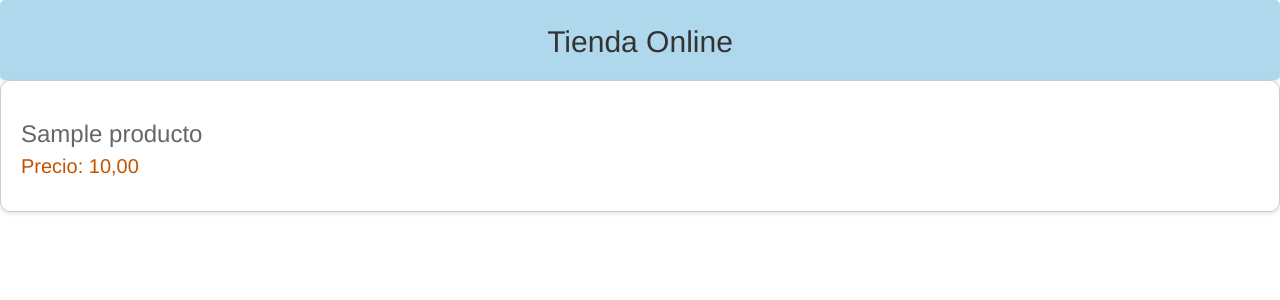
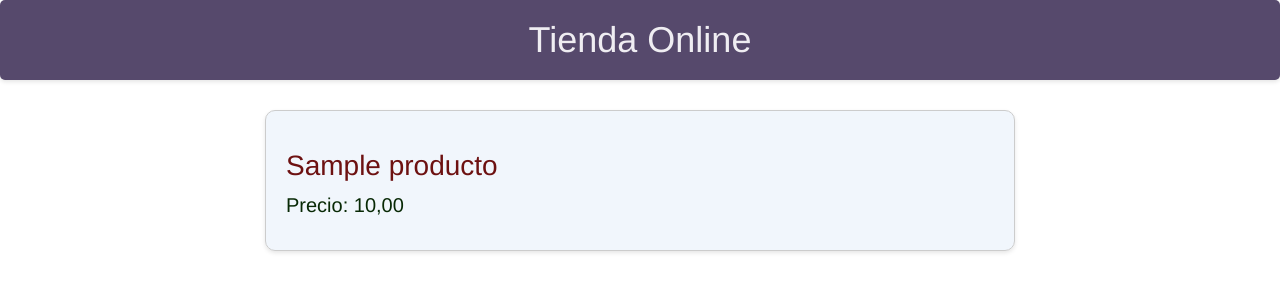
Before and after one commit to matizaidan/tienda_online, a Django app: page / in a window 1280 px wide. Shown: the top 300 px of the page. Run offline with Django 5.2, Linux system fonts and the light colour scheme; tables that the repository leaves empty hold one stand-in row (values such as "Sample post"); some libraries are stand-ins or nearby versions.

Commit message:
Base de Pagina Web - Tienda o Blog

```diff
--- a/tienda/static/css/tienda.css
+++ b/tienda/static/css/tienda.css
@@ -1,6 +1,12 @@
+html, body {
+    margin: 0;
+    padding: 0;
+}
+
+
 /* Estilos para el encabezado */
 header {
-    background-color: #55aad876; /* Color de fondo */
+    background-color: #56496c; /* Color de fondo */
     padding: 20px; /* Espaciado interno */
     box-shadow: 0 2px 4px rgba(0, 0, 0, 0.1); /* Sombra */
     border-radius: 5px; /* Bordes redondeados */
@@ -18,35 +24,71 @@ header h1 {
 
 /* Estilo para el título principal */
 h1 a {
-    color: #333; /* Color del texto */
-    font-size: 30px; /* Tamaño de fuente */
+    color: #efedf2; /* Color del texto */
+    font-size: 36px; /* Tamaño de fuente */
     text-align: center; /* Alineación del texto */
-    margin-top: 20px; /* Espacio superior */
+    margin-top: 30px; /* Espacio superior */
+    text-decoration: none !important; /* Quitar subrayado */
+    transition: color 0.3s ease; /* Transición suave del color */
 }
+
+/* Cambiar color al pasar el ratón */
+h1 a:hover {
+    color: #b0aeaeed; /* Nuevo color al pasar el ratón */
+}
+
 
 /* Estilo para los nombres de los productos */
 h2.producto-nombre {
-    color: #666; /* Color del texto */
-    font-size: 24px; /* Tamaño de fuente */
-    margin-bottom: 5px; /* Espacio inferior */
+    color: #6d1111; /* Color del texto */
+    font-size: 28px; /* Tamaño de fuente */
+    margin-bottom: 10px; /* Espacio inferior */
+    text-decoration: none;
 }
+
+/* Estilos para los nombres de los productos */
+h2.producto-nombre a {
+    color: #6d1111; /* Color del texto */
+    font-size: 28px; /* Tamaño de fuente */
+    margin-bottom: 10px; /* Espacio inferior */
+    text-decoration: none; /* Quitar subrayado */
+    transition: color 0.3s ease; /* Transición suave del color */
+}
+
+/* Cambiar color al pasar el ratón */
+h2.producto-nombre a:hover {
+    color: #9c5f5f7a; /* Nuevo color al pasar el ratón */
+}
+
 
 /* Estilo para los precios de los productos */
 p.producto-precio {
-    color: #C25100; /* Color del texto */
+    color: #052602fc; /* Color del texto */
     font-size: 20px; /* Tamaño de fuente */
+    margin-bottom: 10px; /* Espacio inferior */
+}
+
+/* Estilo para la descripción de los productos */
+p.producto-descripcion {
+    color: #666; /* Color del texto */
+    font-size: 20px; /* Tamaño de fuente */
+    line-height: 1.5; /* Altura de línea */
 }
 
 /* Estilo para el contenedor de cada producto */
 div.producto {
-    margin-bottom: 20px; /* Espacio inferior */
+    margin: 0 auto; /* Centrar horizontalmente */
+    max-width: 100%; /* Ancho máximo */
+    margin-top: 30px;
+    margin-bottom: 30px; /* Espacio inferior */
     padding: 20px; /* Espaciado interno */
-    border: 1px solid #ccc; /* Borde con color gris claro */
+    border: 1px solid #cccccc; /* Borde con color gris claro */
     border-radius: 10px; /* Bordes redondeados */
-    background-color: #fff; /* Color de fondo */
+    background-color: #d0e0f54b; /* Color de fondo */
     box-shadow: 0 2px 4px rgba(0, 0, 0, 0.1); /* Sombra */
     transition: box-shadow 0.3s ease; /* Transición suave */
 }
+
 
 /* Efecto de hover para resaltar los productos */
 div.producto:hover {
--- /dev/null
+++ b/tienda/templates/tienda/base.html
@@ -0,0 +1,29 @@
+{% load static %}
+<!DOCTYPE html>
+<html lang="es">
+<head>
+    <title>Tienda Online</title>
+    <meta charset="UTF-8">
+    <meta name="viewport" content="width=device-width, initial-scale=1.0"> <!-- Agregamos la etiqueta viewport -->
+    <link rel="stylesheet" href="//maxcdn.bootstrapcdn.com/bootstrap/3.2.0/css/bootstrap.min.css">
+    <link rel="stylesheet" href="//maxcdn.bootstrapcdn.com/bootstrap/3.2.0/css/bootstrap-theme.min.css">
+    <link rel="stylesheet" href="{% static 'css/tienda.css' %}">
+</head>
+<body>
+    <header>
+        <div class="container">
+            <h1><a href="/">Tienda Online</a></h1>
+        </div>
+    </header>
+    <div class="container">
+        <div class="row">
+            <div class="col-md-8 col-md-offset-2">
+                <div class="contenido"> <!-- Creamos un nuevo contenedor para el contenido -->
+                    {% block content %}
+                    {% endblock %}
+                </div>
+            </div>
+        </div>
+    </div>
+</body>
+</html>
--- a/tienda/templates/tienda/producto_list.html
+++ b/tienda/templates/tienda/producto_list.html
@@ -1,28 +1,14 @@
-{% load static %}
-<!DOCTYPE html>
-<html lang="es">
-<head>
-    <meta charset="UTF-8">
-    <meta name="viewport" content="width=device-width, initial-scale=1.0">
+{% extends 'tienda/base.html' %}
 
-    <link rel="stylesheet" href="//maxcdn.bootstrapcdn.com/bootstrap/3.2.0/css/bootstrap.min.css">
-    <link rel="stylesheet" href="//maxcdn.bootstrapcdn.com/bootstrap/3.2.0/css/bootstrap-theme.min.css">
-    <link rel="stylesheet" href="{% static 'css/tienda.css' %}">
+{% block title %}
+    Lista de productos - Tienda Online
+{% endblock %}
 
-    <title>Tienda Online</title>
-</head>
-<body>
-    <header>
-        <div>
-            <h1><a href="/">Tienda Online</a></h1>
-        </div>
-    </header>
+{% block content %}
     {% for producto in productos %}
         <div class="producto">
-            <h2 class="producto-nombre">{{ producto.nombre }}</h2>
+            <h2 class="producto-nombre"><a href="{% url 'producto_detalle' pk=producto.pk %}">{{ producto.nombre }}</a></h2>
             <p class="producto-precio">Precio: {{ producto.precio }}</p>
         </div>
     {% endfor %}
-
-</body>
-</html>
+{% endblock %}
--- a/tienda/urls.py
+++ b/tienda/urls.py
@@ -3,4 +3,5 @@ from . import views
 
 urlpatterns = [
     path('', views.producto_list, name='producto_list'),
+    path('producto/<int:pk>/', views.producto_detalle, name='producto_detalle'),
 ]
--- a/tienda/views.py
+++ b/tienda/views.py
@@ -1,6 +1,12 @@
 from .models import Producto
-from django.shortcuts import render
+from django.shortcuts import render, get_object_or_404
 
 def producto_list(request):
     productos = Producto.objects.all()
     return render(request, 'tienda/producto_list.html', {'productos': productos})
+
+def producto_detalle(request, pk):
+    # Obtener el producto con el ID proporcionado (pk) o devolver un error 404 si no se encuentra
+    producto = get_object_or_404(Producto, pk=pk)
+    # Renderizar la plantilla producto_detalle.html con el producto obtenido
+    return render(request, 'tienda/producto_detalle.html', {'producto': producto})
```
Also changed, not shown: tienda/templates/tienda/producto_detalle.html (added, +19 -0 lines).
